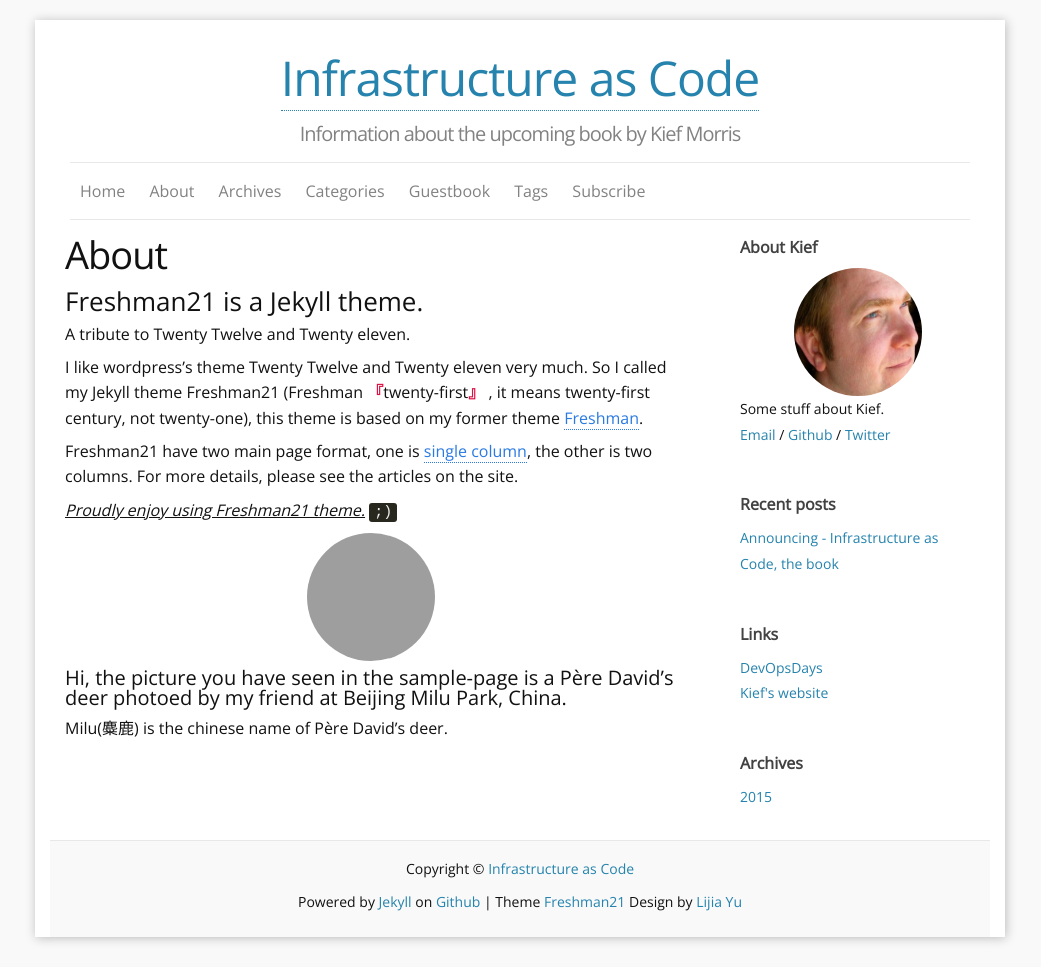
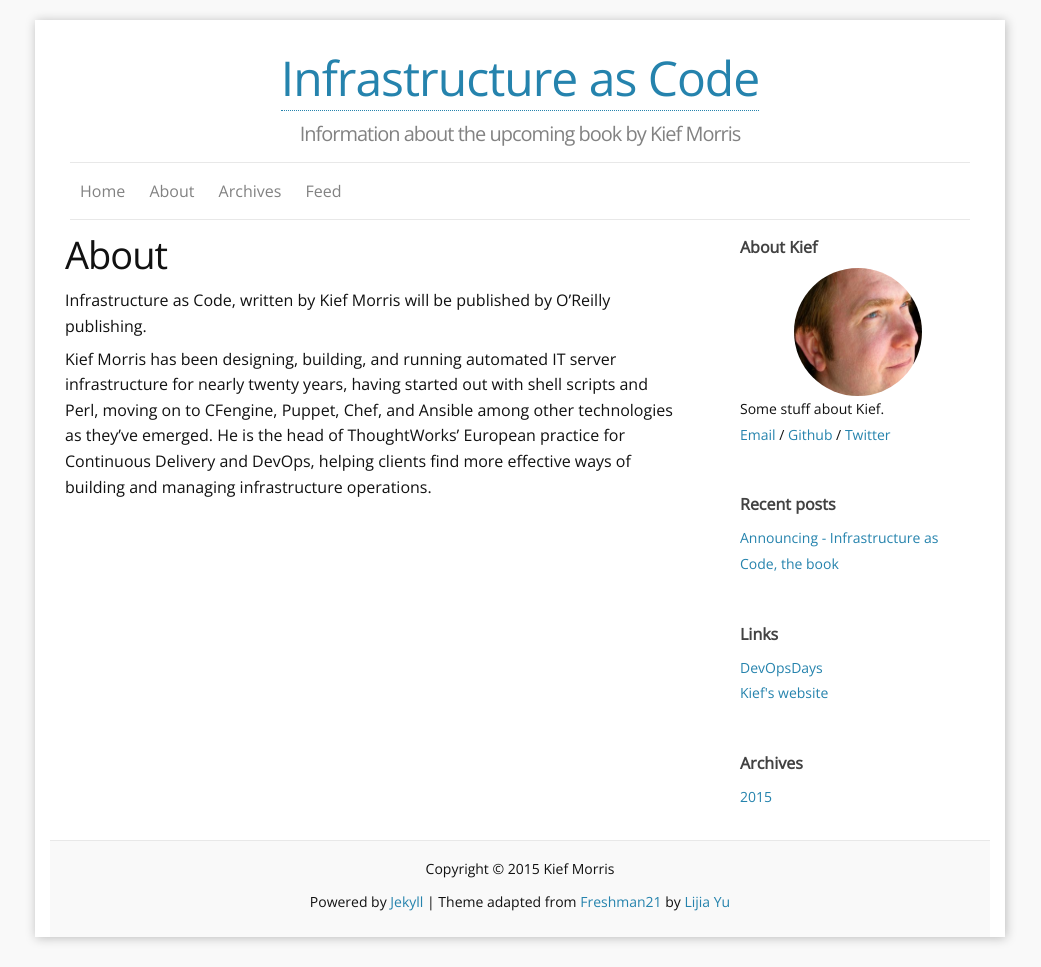
Before and after one commit to kief/infrastructure-as-code.com, a Jekyll site: the page built from about.md, in a window 1280 px wide. Shown: the whole page, without its empty margins (120-1161 px from the left). Built offline with Jekyll 4.4.1, drawn with Linux system fonts in a browser that asks for light colours; comment, search, counter and statistics services are not loaded; grey boxes are pictures that could not be loaded.

Commit message:
Cleaning up the nav

```diff
--- a/_includes/footer.html
+++ b/_includes/footer.html
@@ -1,13 +1,7 @@
 <footer class="site-footer">
 
-  <p>Copyright &copy; <a href="{{ site.baseurl }}/">{{site.title}}</a></p>
+  <p>Copyright &copy; 2015 Kief Morris</a></p>
   <p>Powered by <a href="https://github.com/jekyll/jekyll">Jekyll</a>
-  on
-  {% if site.github_username %}
-  <a href="https://github.com/">Github</a>
-  {% else %}
-  GitHub
-  {% endif %}
-  | Theme <a href="https://github.com/yulijia/freshman21/">Freshman21</a> Design by <a href="http://yulijia.net">Lijia Yu</a>
+  | Theme adapted from <a href="https://github.com/yulijia/freshman21/">Freshman21</a> by <a href="http://yulijia.net">Lijia Yu</a>
 
 </footer>
--- a/about.md
+++ b/about.md
@@ -6,19 +6,6 @@ permalink: /about/
 ---
 
 
-### Freshman21 is a Jekyll theme.
+Infrastructure as Code, written by Kief Morris will be published by O'Reilly publishing.
 
-A tribute to Twenty Twelve and Twenty eleven.
-
-I like wordpress's theme Twenty Twelve and Twenty eleven very much.
-So I called my Jekyll theme Freshman21 (Freshman <q>twenty-first</q> , it means twenty-first century, not twenty-one), this theme is based on my former theme [Freshman](https://github.com/yulijia/freshman/).
-
-Freshman21 have two main page format, one is [single column](http://yulijia.net/en/  "see demo"), the other is two columns. For more details, please see the articles on the site.
-
-<cite>Proudly enjoy using Freshman21 theme.</cite> <code>;)</code>
-
-<img title="麋鹿" src="https://i.imgur.com/Mdc4szJl.jpg" alt="麋鹿" width="580" height="668" />
-
-#### Hi, the picture you have seen in the sample-page is a Père David's deer photoed by my friend at Beijing Milu Park, China.
-
-Milu(麋鹿) is the chinese name of Père David's deer.
+Kief Morris has been designing, building, and running automated IT server infrastructure for nearly twenty years, having started out with shell scripts and Perl, moving on to CFengine, Puppet, Chef, and Ansible among other technologies as they've emerged. He is the head of ThoughtWorks' European practice for Continuous Delivery and DevOps, helping clients find more effective ways of building and managing infrastructure operations.
--- a/zfeed.xml
+++ b/zfeed.xml
@@ -1,6 +1,6 @@
 ---
 layout: null
-title: Subscribe
+title: Feed
 ---
 <?xml version="1.0" encoding="UTF-8"?>
 <rss version="2.0" xmlns:atom="http://www.w3.org/2005/Atom">
```
Also changed, not shown: categories.md (deleted, +0 -25 lines), guestbook.md (deleted, +0 -9 lines), tags.md (deleted, +0 -25 lines).
